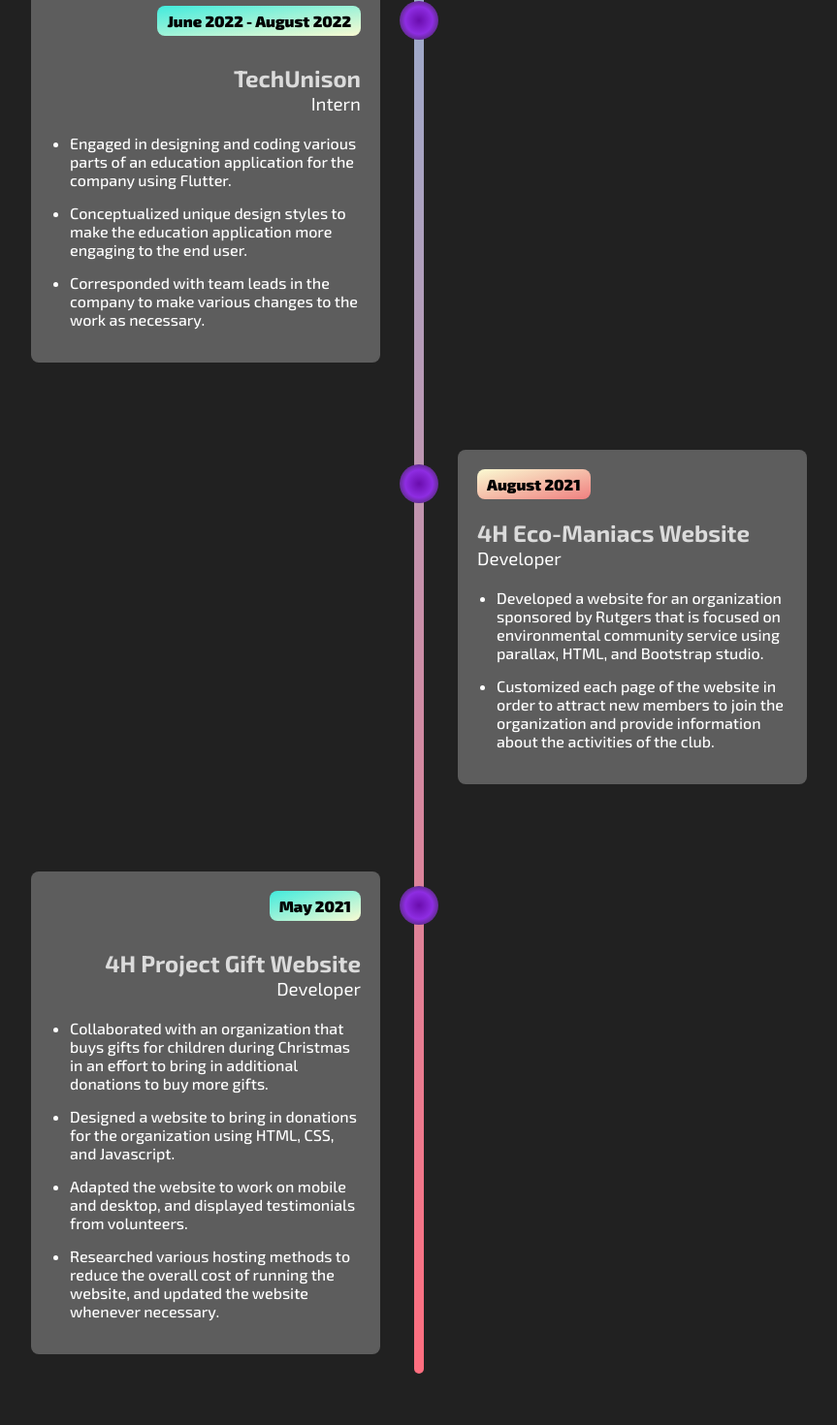
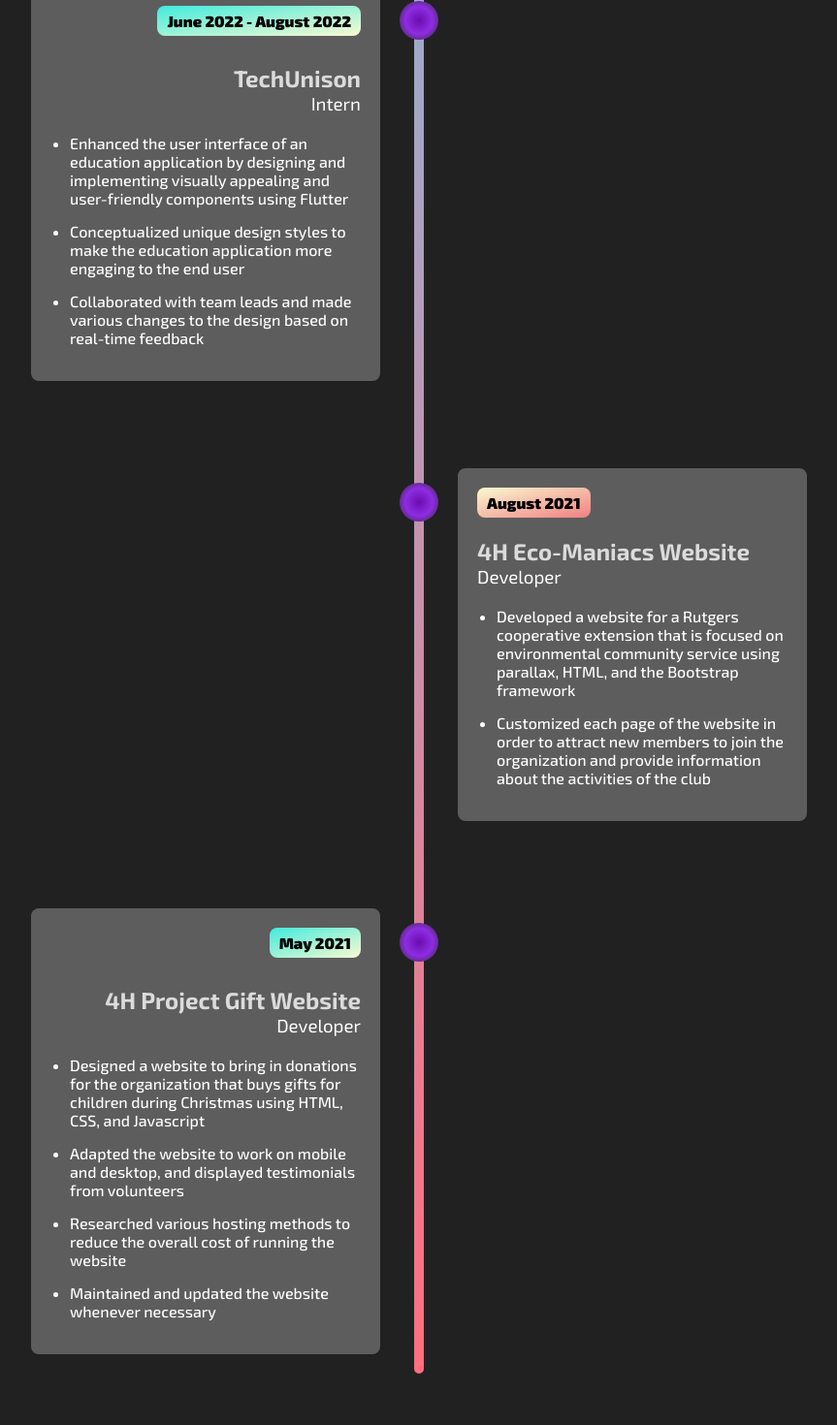
Before and after one commit to qwerty111i/portfolio, a React (Create React App) app: page / in a window 1280 px wide. Shown: the part 2820-4290 px from the top of the page at 97% size, without its empty margins (208-1071 px from the left). Built offline with nearby package versions, Linux system fonts and the light colour scheme; the HTML template or start-up script is replaced by a standard one.

Commit message:
Updated timeline information

```diff
--- a/src/components/Timeline.js
+++ b/src/components/Timeline.js
@@ -26,9 +26,9 @@
                         <h2 className='timeline-title'>Edison High School</h2>
                         <h3 className='timeline-position'>Teacher</h3>
                         <ul className='timeline-description'>
-                            <li>Worked with students to elevate their musical abilities and prepare them for success in competitions.</li>
-                            <li>Fostered an inclusive learning environment where student voices are heard and suggestions are implemented.</li>
-                            <li>Coached students through high-pressure scenarios in order to prepare for competitions against other schools.</li>
+                            <li>Worked with students to elevate their musical abilities and prepare them for success in competitions</li>
+                            <li>Fostered an inclusive learning environment where student voices are heard and suggestions are implemented</li>
+                            <li>Coached students through high-pressure scenarios in order to prepare for competitions against other schools</li>
                         </ul>
                     </div>
                 </Slide>
@@ -41,9 +41,9 @@
                         <h2 className='timeline-title'>TechUnison</h2>
                         <h3 className='timeline-position'>Intern</h3>
                         <ul className='timeline-description'>
-                            <li>Engaged in designing and coding various parts of an education application for the company using Flutter.</li>
-                            <li>Conceptualized unique design styles to make the education application more engaging to the end user.</li>
-                            <li>Corresponded with team leads in the company to make various changes to the work as necessary.</li>
+                            <li>Enhanced the user interface of an education application by designing and implementing visually appealing and user-friendly components using Flutter</li>
+                            <li>Conceptualized unique design styles to make the education application more engaging to the end user</li>
+                            <li>Collaborated with team leads and made various changes to the design based on real-time feedback</li>
                         </ul>
                     </div>
                 </Slide>
@@ -56,8 +56,8 @@
                         <h2 className='timeline-title'>4H Eco-Maniacs Website</h2>
                         <h3 className='timeline-position'>Developer</h3>
                         <ul className='timeline-description'>
-                            <li>Developed a website for an organization sponsored by Rutgers that is focused on environmental community service using parallax, HTML, and Bootstrap studio.</li>
-                            <li>Customized each page of the website in order to attract new members to join the organization and provide information about the activities of the club.</li>
+                            <li>Developed a website for a Rutgers cooperative extension that is focused on environmental community service using parallax, HTML, and the Bootstrap framework</li>
+                            <li>Customized each page of the website in order to attract new members to join the organization and provide information about the activities of the club</li>
                         </ul>
                     </div>
                 </Slide>
@@ -70,10 +70,10 @@
                         <h2 className='timeline-title'>4H Project Gift Website</h2>
                         <h3 className='timeline-position'>Developer</h3>
                         <ul className='timeline-description'>
-                            <li>Collaborated with an organization that buys gifts for children during Christmas in an effort to bring in additional donations to buy more gifts.</li>
-                            <li>Designed a website to bring in donations for the organization using HTML, CSS, and Javascript.</li>
-                            <li>Adapted the website to work on mobile and desktop, and displayed testimonials from volunteers.</li>
-                            <li>Researched various hosting methods to reduce the overall cost of running the website, and updated the website whenever necessary.</li>
+                            <li>Designed a website to bring in donations for the organization that buys gifts for children during Christmas using HTML, CSS, and Javascript</li>
+                            <li>Adapted the website to work on mobile and desktop, and displayed testimonials from volunteers</li>
+                            <li>Researched various hosting methods to reduce the overall cost of running the website</li>
+                            <li>Maintained and updated the website whenever necessary</li>
                         </ul>
                     </div>
                 </Slide>
```
